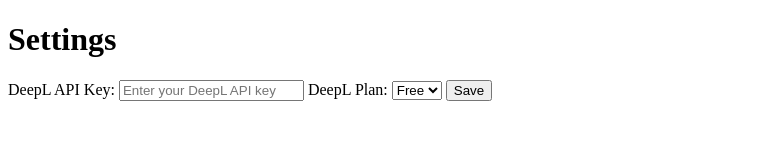
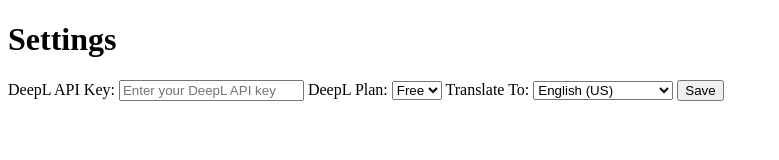
Before and after one commit to LukasAnell/SnapTranslate, a browser extension: page src/options/options.html in a window 1280 px wide. Shown: the whole page, without its empty margins (0-779 px from the left). Drawn offline with Linux system fonts and the light colour scheme.

Commit message:
Add list of target language options to settings screen

```diff
--- a/src/options/options.html
+++ b/src/options/options.html
@@ -23,6 +23,22 @@
                 <option value="pro">Pro</option>
             </select>
         </label>
+        <label>
+            Translate To:
+            <select id="targetLang">
+                <option value="EN-US">English (US)</option>
+                <option value="EN-GB">English (UK)</option>
+                <option value="ES">Spanish</option>
+                <option value="FR">French</option>
+                <option value="DE">German</option>
+                <option value="IT">Italian</option>
+                <option value="PT-PT">Portuguese</option>
+                <option value="NL">Dutch</option>
+                <option value="JA">Japanese</option>
+                <option value="KO">Korean</option>
+                <option value="ZH">Chinese (simplified)</option>
+            </select>
+        </label>
         <button id="save">Save</button>
         <p id="status"></p>
 
```
